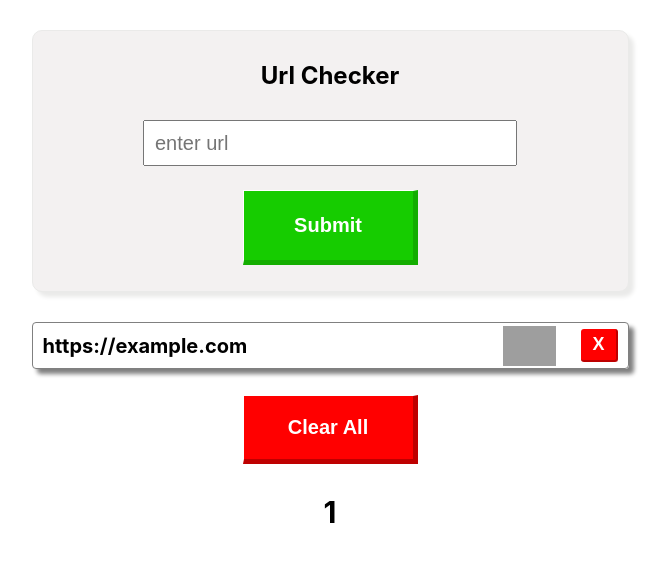
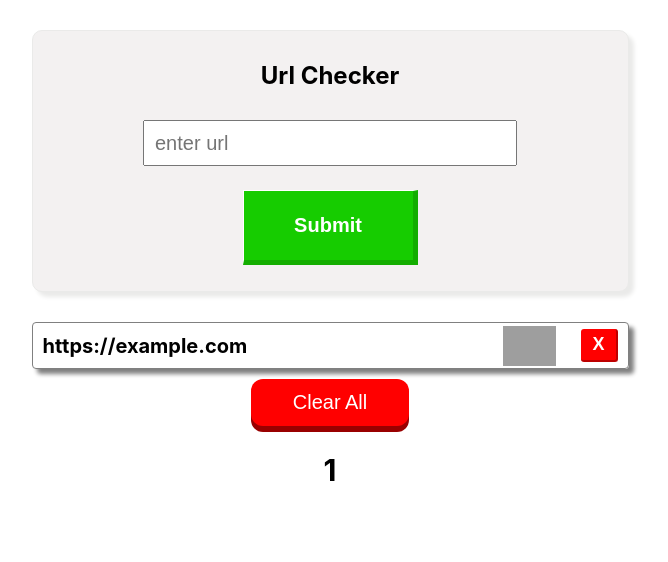
Before and after one commit to maxcramer/phantom2, a React (Create React App) app: page / in a window 1280 px wide. Both pictures are taken after typing "https://example.com" into the empty fields and a click on the input "Submit". Shown: the top 562 px of the page, without its empty margins (310-978 px from the left). Built offline with nearby package versions, Linux system fonts and the light colour scheme; grey boxes are pictures that could not be loaded.

Commit message:
adding styling to clear all btn

```diff
--- a/src/components/UrlInput/UrlInput.css
+++ b/src/components/UrlInput/UrlInput.css
@@ -49,12 +49,6 @@ form {
     border-right: 0;
 }
 
-span {
-    color: red;
-    position: absolute;
-    top: 95px;
-    font-weight: bold;
-}
 
 @media only screen and (max-width: 600px) {
     form {
--- a/src/components/UrlList/UrlList.css
+++ b/src/components/UrlList/UrlList.css
@@ -100,3 +100,26 @@ a:hover {
     border-bottom: 0;
     border-right: 0;
 }
+
+#pushable {
+    background: hsl(0, 100%, 30%);
+    border-radius: 12px;
+    border: none;
+    padding: 0;
+    cursor: pointer;
+    outline-offset: 4px;
+}
+
+#front {
+    display: block;
+    padding: 12px 42px;
+    border-radius: 12px;
+    font-size: 1.25rem;
+    background: hsl(0, 100%, 50%);
+    color: white;
+    transform: translateY(-6px);
+}
+
+#pushable:active #front {
+    transform: translateY(-2px);
+}
--- a/src/components/UrlList/UrlList.js
+++ b/src/components/UrlList/UrlList.js
@@ -36,8 +36,8 @@ function UrlInputList({ handleDelete, handleClear, urls, loading }) {
         </div>
         {!urls.length ? null : (
           <div>
-            <button id="clear-all_btn" onClick={() => handleClear()}>
-              Clear All
+            <button id="pushable" type="Submit" onClick={() => handleClear()}>
+              <span id="front">Clear All</span>
             </button>
           </div>
         )}
```
